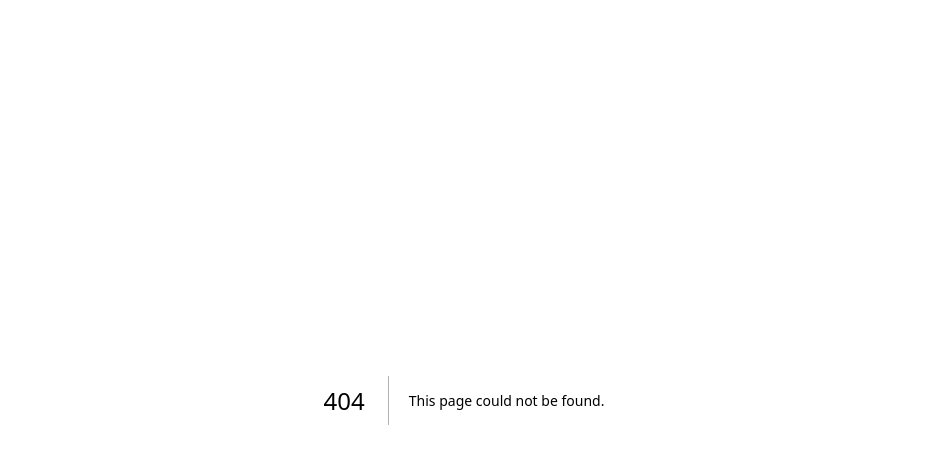
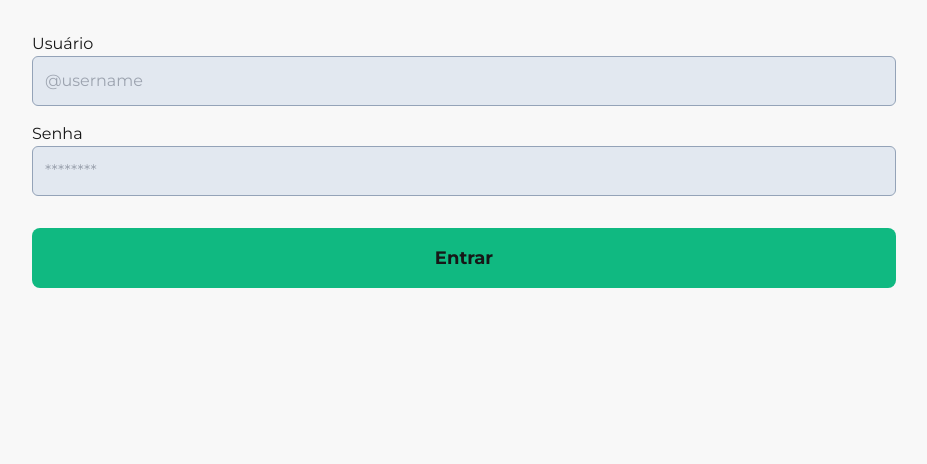
Before and after one commit to RafaelJesus22/origamid-dogs-next, a Next.js app: page /login in a window 1280 px wide. Before the commit this address had no page. Shown: the top 464 px of the page, without its empty margins (176-1103 px from the left). Built offline with nearby package versions, Linux system fonts and the light colour scheme.

Commit message:
exercicio 3 login

```diff
--- /dev/null
+++ b/app/(exercises)/api/login/route.ts
@@ -0,0 +1,28 @@
+"use server";
+
+import { cookies } from "next/headers";
+import { NextRequest } from "next/server";
+
+export async function POST(request: NextRequest) {
+  const body = await request.json();
+
+  const response = await fetch("https://api.origamid.online/conta/login", {
+    method: "POST",
+    headers: {
+      "Content-Type": "application/json",
+    },
+    body: JSON.stringify(body),
+  });
+
+  if (!response.ok) {
+    return Response.json({ error: "invalid user" });
+  }
+
+  const data = await response.json();
+
+  cookies().set("token", data.token, {
+    httpOnly: true,
+  });
+
+  return Response.json({ success: true, ...data });
+}
--- /dev/null
+++ b/app/(exercises)/api/perfil/route.ts
@@ -0,0 +1,25 @@
+"use server";
+
+import { NextRequest } from "next/server";
+
+export async function POST(request: NextRequest) {
+  const body = await request.json();
+
+  if (!body?.token) {
+    return Response.json({ error: "token not found" });
+  }
+
+  const response = await fetch("https://api.origamid.online/conta/perfil", {
+    headers: {
+      Authorization: `Bearer ${body?.token}`,
+    },
+  });
+
+  const data = await response.json();
+
+  if (!response.ok) {
+    return Response.json({ error: "Server error" });
+  }
+
+  return Response.json(data);
+}
--- /dev/null
+++ b/app/(exercises)/login/actions.ts
@@ -0,0 +1,64 @@
+/* eslint-disable @typescript-eslint/no-explicit-any */
+"use server";
+
+import { cookies } from "next/headers";
+
+const baseUrl = "http://localhost:3000/api";
+
+export async function loginAction({
+  username,
+  password,
+}: {
+  username: string;
+  password: string;
+}) {
+  try {
+    const response = await fetch(`${baseUrl}/login`, {
+      method: "POST",
+      headers: {
+        "Content-Type": "application/json",
+      },
+      body: JSON.stringify({ username: username, password: password }),
+    });
+
+    const data = await response.json();
+
+    if (data.error) {
+      return { message: data.error, success: false, data: {} };
+    }
+
+    cookies().set("token", data.token, {
+      httpOnly: true,
+      secure: true,
+    });
+
+    return { message: "usuário logado com sucesso", success: true, data: {} };
+  } catch (error) {
+    return { message: String(error), success: false };
+  }
+}
+
+export async function getProfile(): Promise<{
+  autorizado: boolean;
+  usuario?: string;
+  error?: any;
+}> {
+  try {
+    const token = cookies().get("token");
+
+    const response: any = await fetch(`${baseUrl}/perfil`, {
+      method: "POST",
+      headers: {
+        "Content-Type": "application/json",
+      },
+      body: JSON.stringify({ token: token?.value }),
+    });
+    const data = await response.json();
+
+    console.log(data);
+
+    return data;
+  } catch (error) {
+    return { error, autorizado: false };
+  }
+}
--- /dev/null
+++ b/app/(exercises)/login/login-form.tsx
@@ -0,0 +1,84 @@
+/* eslint-disable @typescript-eslint/no-explicit-any */
+"use client";
+
+import { useRouter } from "next/navigation";
+import * as actions from "./actions";
+
+import { zodResolver } from "@hookform/resolvers/zod";
+import { useState } from "react";
+import { useForm } from "react-hook-form";
+import { z } from "zod";
+
+const loginFormSchema = z.object({
+  username: z.string({ required_error: "Username is required" }),
+  password: z.string({ required_error: "Password is required" }),
+});
+
+type Form = z.infer<typeof loginFormSchema>;
+
+export default function LoginForm() {
+  const [isLoading, setIsLoading] = useState(false);
+  const [error, setError] = useState("");
+
+  const { push } = useRouter();
+
+  const { handleSubmit, register } = useForm<Form>({
+    resolver: zodResolver(loginFormSchema),
+  });
+
+  async function formSubmit(data: Form) {
+    setError("");
+    setIsLoading(true);
+    const response = await actions.loginAction(data);
+
+    setIsLoading(false);
+
+    if (!response.success) {
+      setError(response.message);
+    } else {
+      push("/login/profile");
+    }
+  }
+
+  return (
+    <form onSubmit={handleSubmit(formSubmit)}>
+      <label htmlFor="weight" className="block mt-4">
+        Usuário
+      </label>
+      <input
+        className="outline-none p-3 bg-slate-200 rounded-md w-full text-slate-800 border border-solid border-slate-400"
+        {...register("username")}
+        placeholder="@username"
+      />
+
+      <label htmlFor="weight" className="block mt-4">
+        Senha
+      </label>
+      <input
+        {...register("password")}
+        placeholder="********"
+        type="password"
+        className="outline-none p-3 bg-slate-200 rounded-md w-full text-slate-800 border border-solid border-slate-400"
+      />
+
+      <button
+        className="bg-emerald-500 outline-none p-4 rounded-lg  w-full mt-8 font-bold text-lg cursor-pointer"
+        type="submit"
+        disabled={isLoading}
+      >
+        {isLoading ? "Carregando..." : "Entrar"}
+      </button>
+
+      {!!error && (
+        <div className="px-4 py-12 rounded bg-red-100 mt-8">
+          <p
+            className="font-bold text-red-900 text-center cursor-pointer"
+            onClick={() => setError("")}
+          >
+            {error}
+          </p>
+        </div>
+      )}
+    </form>
+  );
+}
--- /dev/null
+++ b/app/(exercises)/login/page.tsx
@@ -0,0 +1,9 @@
+import LoginForm from "./login-form";
+
+export default async function Page() {
+  return (
+    <main className="px-4">
+      <LoginForm />
+    </main>
+  );
+}
--- /dev/null
+++ b/app/(exercises)/login/profile/page.tsx
@@ -0,0 +1,13 @@
+import { getProfile } from "../actions";
+
+export default async function Page() {
+  const profile = await getProfile();
+
+  console.log(profile);
+
+  return (
+    <main className="px-4">
+      {profile.error ? <pre>{profile.error}</pre> : <h1>{profile.usuario}</h1>}
+    </main>
+  );
+}
```
Also changed, not shown: 1 other file (tests, documents, lock files or other folders).
